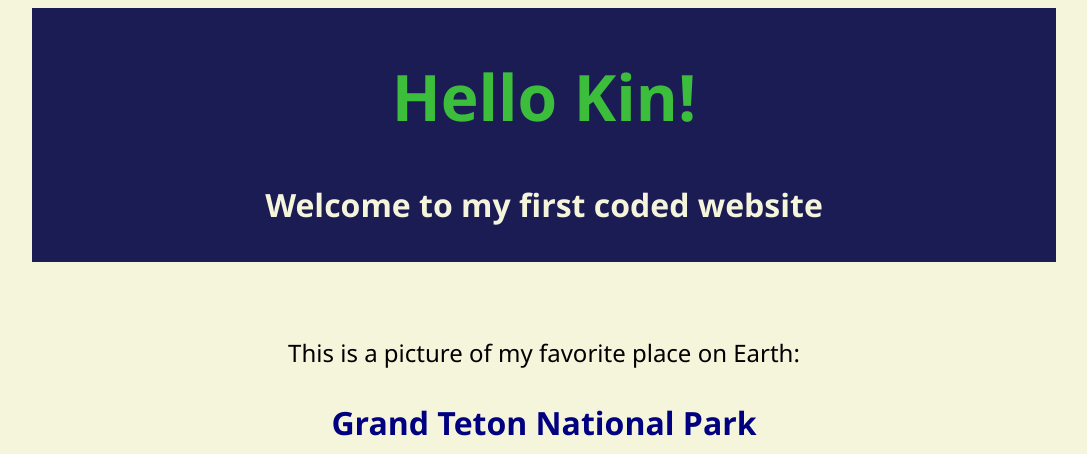
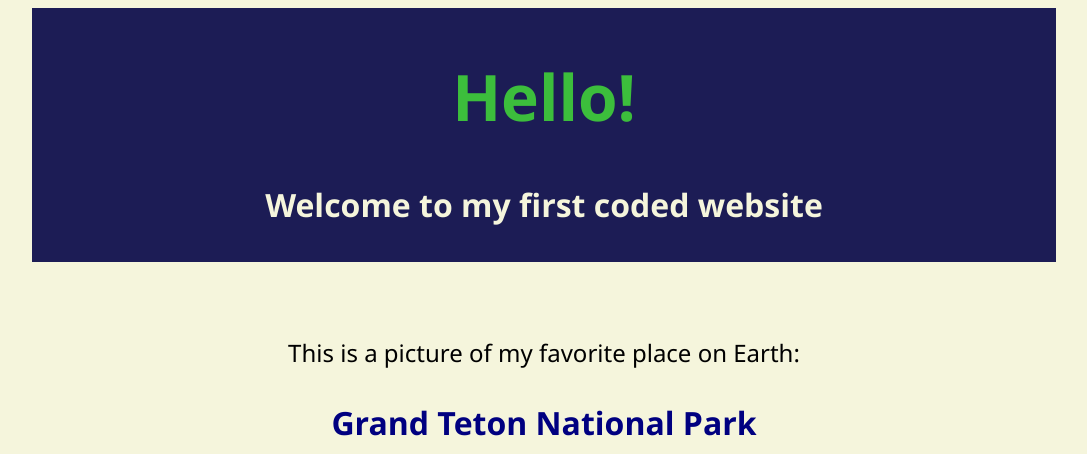
Before and after one commit to mariacat2117/code_project, a plain HTML site: page index.html in a window 1280 px wide. Shown: the top 454 px of the page, without its empty margins (96-1183 px from the left). Drawn offline with Linux system fonts and the light colour scheme.

Commit message:
heaader-change

```diff
--- a/index.html
+++ b/index.html
@@ -11,7 +11,7 @@
 
     <div class="container">
         <header>
-            <h1>Hello Kin!</h1>
+            <h1>Hello!</h1>
             <h2>Welcome to my first coded website</h2>
         </header>
 
```
